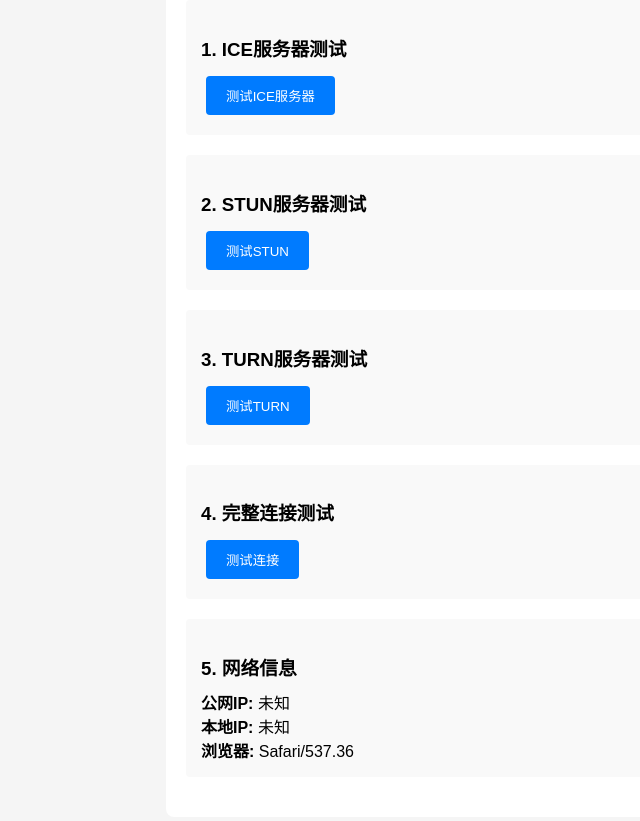
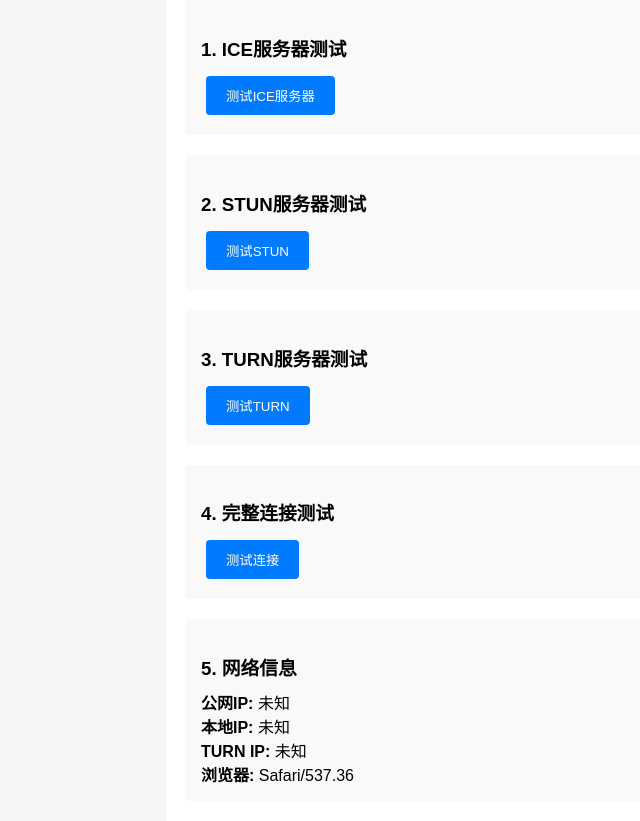
Before and after one commit to Ycoming2024/screen-share, a website: page public/test.html in a window 1280 px wide. Shown: the part 135-956 px from the top of the page, without its empty margins (54-694 px from the left). Drawn offline with Linux system fonts and the light colour scheme.

Commit message:
优化网络信息获取，使用TURN服务器

```diff
--- a/public/test.html
+++ b/public/test.html
@@ -240,12 +240,22 @@
       const result = document.getElementById('network-info');
 
       try {
-        const pc = new RTCPeerConnection({ iceServers: [{ urls: 'stun:stun.l.google.com:19302' }] });
+        const pc = new RTCPeerConnection({
+          iceServers: [
+            {
+              urls: 'turn:172.245.47.251:3478',
+              username: 'turnuser',
+              credential: 'r20X6AncpXA4p3f7SL'
+            },
+            { urls: 'stun:stun.l.google.com:19302' }
+          ]
+        });
         const offer = await pc.createOffer();
         await pc.setLocalDescription(offer);
 
         let publicIP = '未知';
         let localIP = '未知';
+        let turnIP = '未知';
 
         pc.onicecandidate = (e) => {
           if (e.candidate) {
@@ -255,17 +265,20 @@
                 publicIP = ip[1];
               } else if (e.candidate.candidate.includes('host')) {
                 localIP = ip[1];
+              } else if (e.candidate.candidate.includes('relay')) {
+                turnIP = ip[1];
               }
             }
           }
         };
 
-        await new Promise(resolve => setTimeout(resolve, 3000));
+        await new Promise(resolve => setTimeout(resolve, 5000));
         pc.close();
 
         result.innerHTML = `
           <strong>公网IP:</strong> ${publicIP}<br>
           <strong>本地IP:</strong> ${localIP}<br>
+          <strong>TURN IP:</strong> ${turnIP}<br>
           <strong>浏览器:</strong> ${navigator.userAgent.split(' ').pop()}
         `;
       } catch (e) {
```
